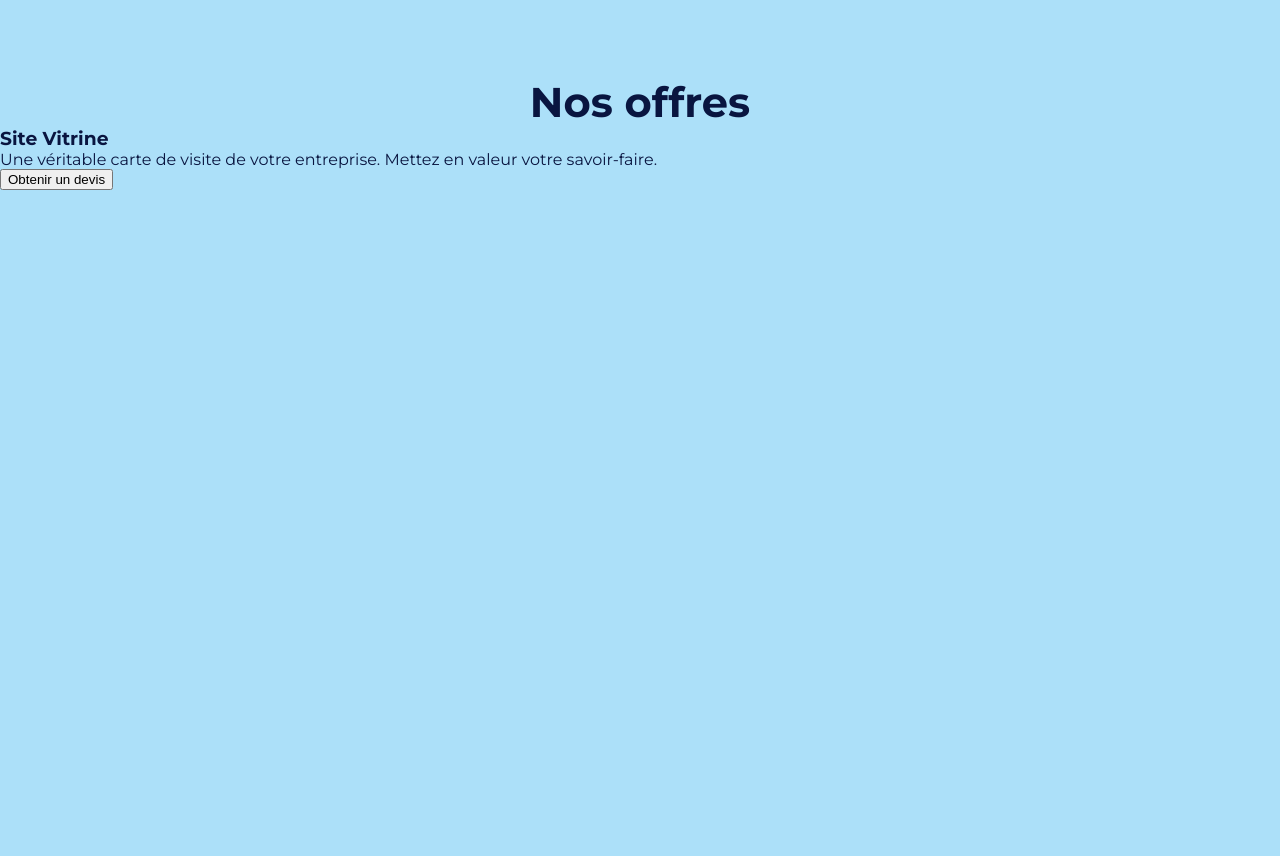
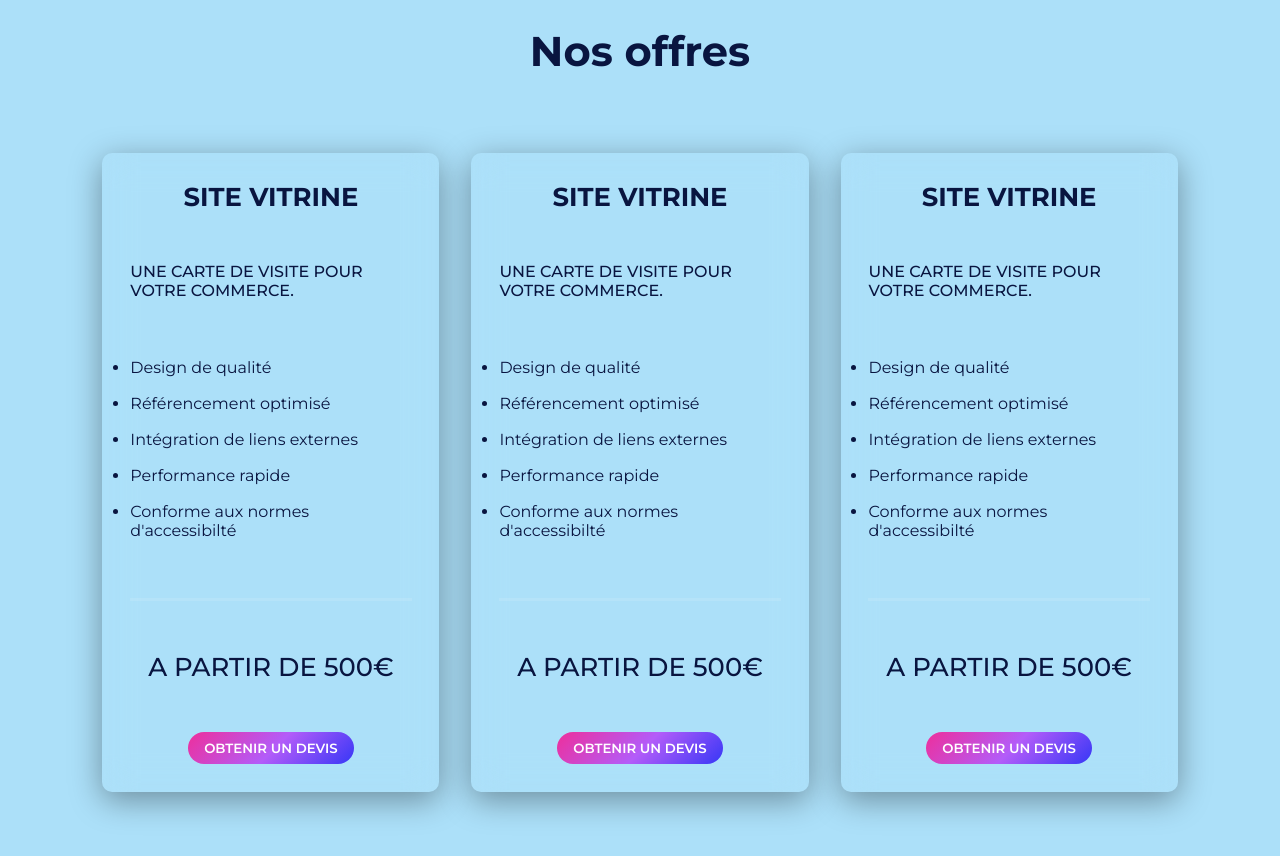
Before and after one commit to Arvialo/demo.v1, a Next.js app: page /offers in a window 1280 px wide. Shown: the part 600-1456 px from the top of the page. Before the commit the page ends 800 px from the top, so only its background shows below. Built offline with nearby package versions, Linux system fonts and the light colour scheme.

Commit message:
offers-update

```diff
--- a/pages/offers.js
+++ b/pages/offers.js
@@ -55,17 +55,50 @@ export default function offers(props) {
           </div>
         </div>
         <h2>Nos offres</h2>
-        <div className="nos-offres-grid">
+        <section className="nos-offres-grid">
           <div className="nos-offres-item">
-            <h3>Site Vitrine</h3>
-            <p>
-              Une véritable carte de visite de votre entreprise. Mettez en
-              valeur votre savoir-faire.
-            </p>
+            <h3 className="nos-offres-item-title">Site Vitrine</h3>
+            <p>Une carte de visite pour votre commerce.</p>
+            <ul>
+              <li>Design de qualité</li>
+              <li>Référencement optimisé</li>
+              <li>Intégration de liens externes</li>
+              <li>Performance rapide</li>
+              <li>Conforme aux normes d'accessibilté</li>
+            </ul>
             <div className="nos-offres-item-line"></div>
+            <h3 className="prix">A partir de 500€</h3>
             <button>Obtenir un devis</button>
           </div>
-        </div>
+          <div className="nos-offres-item">
+            <h3 className="nos-offres-item-title">Site Vitrine</h3>
+            <p>Une carte de visite pour votre commerce.</p>
+            <ul>
+              <li>Design de qualité</li>
+              <li>Référencement optimisé</li>
+              <li>Intégration de liens externes</li>
+              <li>Performance rapide</li>
+              <li>Conforme aux normes d'accessibilté</li>
+            </ul>
+            <div className="nos-offres-item-line"></div>
+            <h3 className="prix">A partir de 500€</h3>
+            <button>Obtenir un devis</button>
+          </div>
+          <div className="nos-offres-item">
+            <h3 className="nos-offres-item-title">Site Vitrine</h3>
+            <p>Une carte de visite pour votre commerce.</p>
+            <ul>
+              <li>Design de qualité</li>
+              <li>Référencement optimisé</li>
+              <li>Intégration de liens externes</li>
+              <li>Performance rapide</li>
+              <li>Conforme aux normes d'accessibilté</li>
+            </ul>
+            <div className="nos-offres-item-line"></div>
+            <h3 className="prix">A partir de 500€</h3>
+            <button>Obtenir un devis</button>
+          </div>
+        </section>
       </main>
     </>
   );
--- a/styles/styles.css
+++ b/styles/styles.css
@@ -1,4 +1,4 @@
-@import url('https://fonts.googleapis.com/css2?family=Montserrat:wght@200;400;600;700;800&display=swap');
+@import url('https://fonts.googleapis.com/css2?family=Montserrat:wght@200;400;500;600;700;800&display=swap');
 @import url('https://fonts.googleapis.com/css2?family=Cormorant:wght@400;500;600;700&display=swap');
 
 
@@ -59,12 +59,13 @@ body{
 header{
     position: fixed;
     width: 100%;
-    top: 0%;
+    top: -0.1%;
     z-index: 10;
+    margin: 0%;
 }
 
 .header-container{
-    padding: 1.5% 2%;
+    padding:2%;
     display: flex;
     justify-content: space-between;
     align-items: center;
@@ -75,6 +76,13 @@ header{
     backdrop-filter: blur(12px);
     -webkit-backdrop-filter: blur(12px);
     border-radius: 10px;
+}
+
+@media screen and (min-width: 1024px) {
+    .header-container{
+        padding: 1.5% 2%;
+        height: 32px;
+    }
 }
 
 .light_theme-header{
@@ -128,11 +136,12 @@ nav>h3{
 }
 
 .nav-item-button{
-    padding: 1.2%;
+    padding: 8px;
     border-radius: 2em;
     background-color: white;
     color: rgba(5, 0, 98, 1);
     transition: all 0.3s;
+    cursor: pointer;
 }
 
 .nav-item-button:hover{
@@ -143,11 +152,12 @@ nav>h3{
 
 
 .nav-item-button-light{
-    padding: 1.2%;
+    padding: 8px;
     border-radius: 2em;
     background-color: white;
     color: rgba(5, 0, 98, 1);
     transition: all 0.3s;
+    cursor: pointer;
 }
 
 .nav-item-button-light:hover{
@@ -186,6 +196,15 @@ nav>h3{
 
 .hidden {
     display: none;
+}
+
+@media screen and (min-width: 1024px) {
+    .nav-item-button{
+        padding: 16px;
+    }
+    .nav-item-button-light{
+        padding: 16px;
+    }
 }
 
 /* /////////////////////////    FIN DE NAV     ///////////////////////////////: */
@@ -364,6 +383,7 @@ footer>h3 {
     font-family: 'Montserrat', sans-serif;
     font-weight: 600;
     transition: all 0.3s;
+    cursor: pointer;
 }
 
 .fleche{
@@ -384,7 +404,7 @@ footer>h3 {
 }
 
 .wave{
-    display: none;
+   display: none;
 }
 
 /* //////////////////////////HERO BANNER MOBILE FIN////////////////////////////////// */
@@ -403,6 +423,7 @@ footer>h3 {
     }
 
     .wave {
+        display: block;
         width: 100%;
         position: absolute;
         bottom: 0;
@@ -635,6 +656,7 @@ footer>h3 {
     margin-right: 12%;
     margin-top: 5%;
     transition: all 0.3s;
+    cursor: pointer;
 }
 
 .ensavoirplus-button-light{
@@ -805,6 +827,89 @@ footer>h3 {
 }
 
 
+.nos-offres-grid {
+    display: grid;
+    grid-template-rows: 1fr 1fr 1fr;
+    grid-template-columns: 1fr;
+    padding: 8% 8%;
+    margin: 6% 0%;
+    gap: 64px;
+}
+
+.nos-offres-item {
+    display: flex;
+    flex-direction: column;
+    justify-content: center;
+    align-items: center;
+    gap: 50px;
+    padding: 8%;
+    background: rgba(255, 255, 255, 0.01);
+    box-shadow: 0 8px 32px 0 rgba(0, 0, 0, 0.37);
+    backdrop-filter: blur(16px);
+    -webkit-backdrop-filter: blur(16px);
+    border-radius: 10px;
+    border: 1px solid rgba(0, 0, 0, 0);
+}
+
+.nos-offres-item-title {
+    font-size: 1.618rem;
+    font-weight: 700;
+    text-transform: uppercase;
+}
+
+.nos-offres-item>p {
+    font-weight: 500;
+    width: 100%;
+    text-transform: uppercase;
+}
+
+.nos-offres-item>ul {
+    width: 100%;
+    align-self: flex-start;
+}
+
+.nos-offres-item>ul>li {
+    list-style-type: disc;
+    width: 100%;
+    padding: 3% 0%;
+}
+
+.nos-offres-item-line {
+    border-bottom: solid;
+    width: 100%;
+    border-color: rgba(255, 255, 255, 0.10);
+}
+
+.nos-offres-item-line-light{
+    border-color: rgba(0, 0, 0, 0.10);
+}
+
+.prix {
+    font-size: 1.618rem;
+    font-weight: 500;
+    text-transform: uppercase;
+}
+
+.nos-offres-item>button {
+    padding: 8px 16px;
+    border-radius: 2em;
+    transition: all 0.3s;
+    background-image: linear-gradient(-225deg, #ee2f9b 0%, #b35cf9 52%, #3737f6 100%);
+    color: white;
+    border: none;
+    font-family: 'Montserrat', sans-serif;
+    text-transform: uppercase;
+    font-weight: 600;
+    cursor: pointer;
+}
+
+.nos-offres-item>button:hover {
+    transform: scale(1.1);
+}
+
+.nos-offres-item-button-light{
+    background: linear-gradient(135deg, #667eea 50%, #764ba2 100%);
+}
 
 @media screen and (min-width: 1024px) {
 .offers{
@@ -818,7 +923,7 @@ footer>h3 {
 
 .atout{
     margin: 6% 0%;
-    margin-bottom: 16%;
+    margin-bottom: 12%;
     display: grid;
     grid-template-columns: 1fr 1fr 1fr;
     grid-template-rows: 1fr;
@@ -846,6 +951,10 @@ footer>h3 {
     padding: 3%;
 }
 
-
-
+.nos-offres-grid{
+    grid-template-columns: 1fr 1fr 1fr;
+    grid-template-rows: 1fr;
+    padding: 0 8%;
+    gap: 32px;
 }
+}
```
